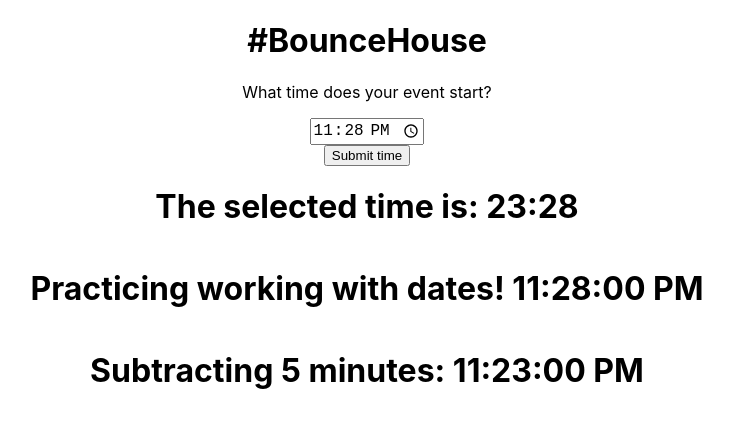
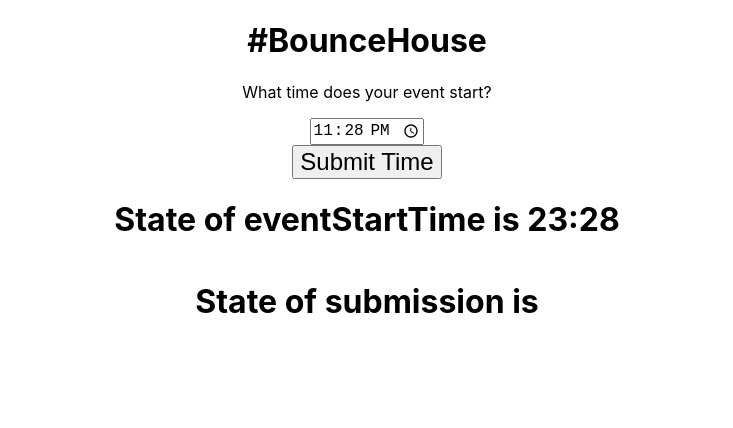
Before and after one commit to keithlwill/duketf-warmup, a React (Create React App) app: page / in a window 1280 px wide. Shown: the top 428 px of the page, without its empty margins (273-1006 px from the left). Built offline with nearby package versions, Linux system fonts and the light colour scheme.

Commit message:
activities handled in different component

```diff
--- a/src/App.css
+++ b/src/App.css
@@ -22,6 +22,10 @@
   display: flex;
   flex-direction: column;
   align-items: center;
+}
+
+#button {
+  font-size: 1.5rem;
 }
 
 .App-logo {
--- /dev/null
+++ b/src/components/Activities.js
@@ -0,0 +1,44 @@
+import React from 'react'
+
+//prop coming in: start time
+
+//activity name, duration, etc will be handled here?
+
+let chicken = 5
+
+class Activities extends React.Component {
+
+    calculateEndTime = (props) => {
+        //add this.props.duration to this.props.starttime?
+    }
+
+    msTime = (time) => {
+        let defaultDate = "December 25, 2000"
+        let modifiedTime = time + ":00"
+        let compatibleDate = defaultDate + " " + modifiedTime
+        let dateObject = new Date(compatibleDate);
+
+        return dateObject.getTime();
+    }
+
+    timeConversion = (time) => {
+        let defaultDate = "December 25, 2000"
+        let modifiedTime = time + ":00"
+        let compatibleDate = defaultDate + " " + modifiedTime
+        let dateObject = new Date(compatibleDate);
+
+        return dateObject.toLocaleTimeString();
+    }
+
+    render() {
+        return (
+            <div>
+                <p>Time in ms is {this.msTime(this.props.startTime)}</p>
+                <p>Converting to readable is {this.timeConversion(this.props.startTime)}</p>
+                <p>{chicken}</p>
+            </div>
+        )
+    }
+}
+
+export default Activities
--- a/src/components/TimeReturner.js
+++ b/src/components/TimeReturner.js
@@ -1,5 +1,6 @@
 import { render } from '@testing-library/react';
 import React from 'react'
+import Activities from './Activities';
 
 const d = new Date();
 let localHours = d.getHours();
@@ -11,32 +12,10 @@ let localTime = localHours + ":" + localMinutes;
 class TimeReturner extends React.Component {
 
     state = {
-        eventStartTime: localTime
+        eventStartTime: localTime,
+        submission: false
     }
 
-    timeConversion = (time) => {
-        let defaultDate = "December 25, 2000"
-        let modifiedTime = time + ":00"
-        let compatibleDate = defaultDate + " " + modifiedTime
-        let dateObject = new Date(compatibleDate);
-
-        return dateObject.toLocaleTimeString();
-    }
-
-    subtractTime = (time, mins) => {
-        let defaultDate = "December 25, 2000"
-        let modifiedTime = time + ":00"
-        let compatibleDate = new Date(defaultDate + " " + modifiedTime)
-
-        let ms = compatibleDate.getTime()
-
-        let subtraction = ms - (mins * 60000)
-
-        let subDate = new Date(subtraction)
-
-        return subDate.toLocaleTimeString();
-
-    }
 
     handleTimeChange = (event) => {
         this.setState(
@@ -44,16 +23,27 @@ class TimeReturner extends React.Component {
         )
     }
 
+    handleSubmission = (event) => {
+        event.preventDefault();
+        this.setState(
+            {submission: true}
+        )
+    }
+
     render() {
         return(
+            <div>
             <form className = "TimeInput">
                 <label id = "label">What time does your event start?</label>
                 <input id = "TimeInput" type="time" defaultValue = {localTime} onChange = {this.handleTimeChange}></input>
-                <input type = "submit" value = "Submit time"></input>
-                <h1>The selected time is: {this.state.eventStartTime}</h1>
-                <h1>Practicing working with dates! {this.timeConversion(this.state.eventStartTime)}</h1>
-                <h1>Subtracting 5 minutes: {this.subtractTime(this.state.eventStartTime, 5)}</h1>
+                <input id = "button" type = "submit" value = "Submit Time" onClick={this.handleSubmission}></input>
+                <h1>State of eventStartTime is {this.state.eventStartTime}</h1>
+                <h1>State of submission is {this.state.submission}</h1>
             </form>
+            <div className='schedule' style={{visibility: this.state.submission ? 'visible' : 'hidden'}}>
+                <Activities startTime = {this.state.eventStartTime} />
+            </div>
+            </div>
         )
     }
 }
```
Also changed, not shown: src/components/Activity.js (deleted, +0 -15 lines).
